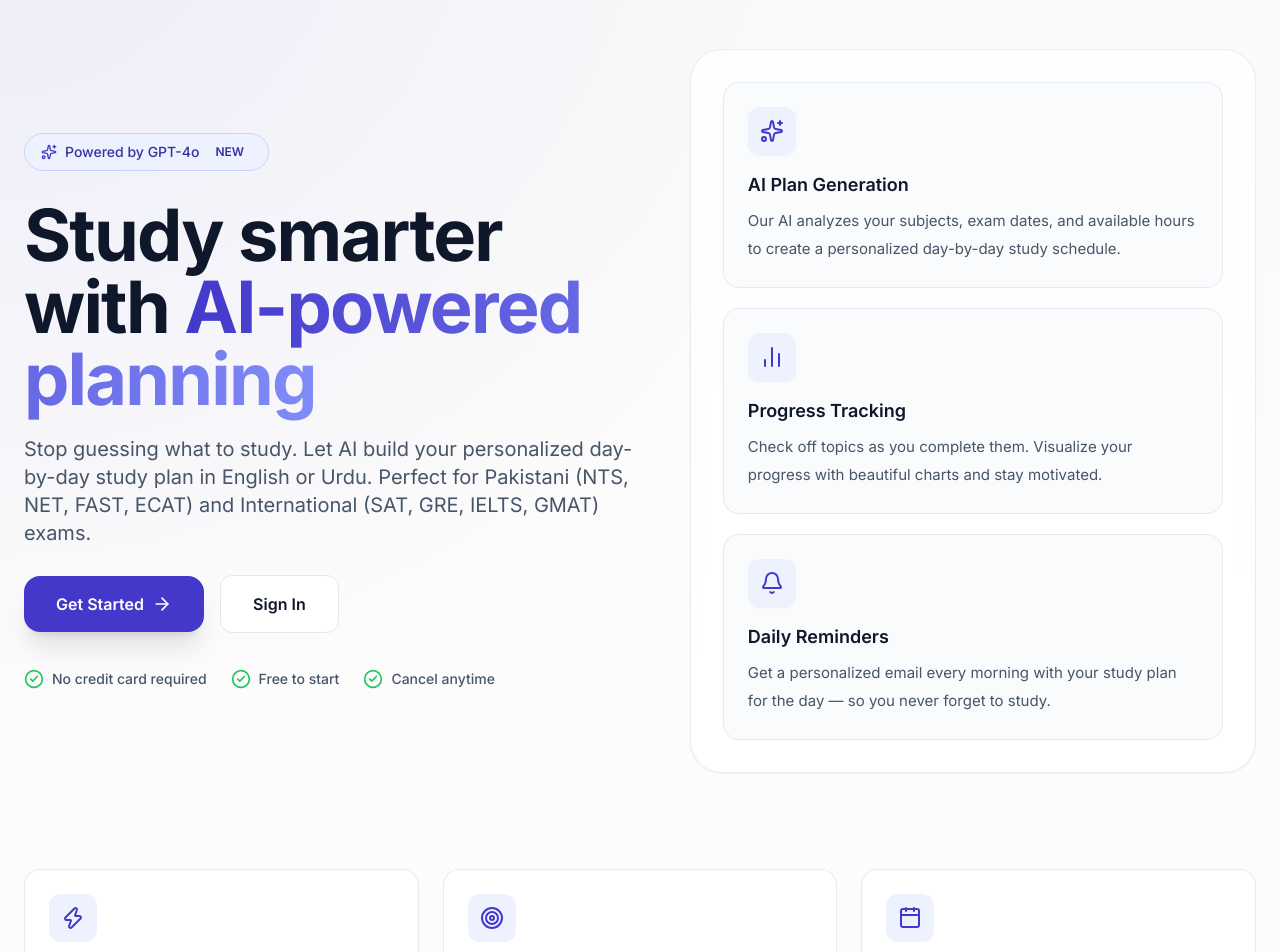
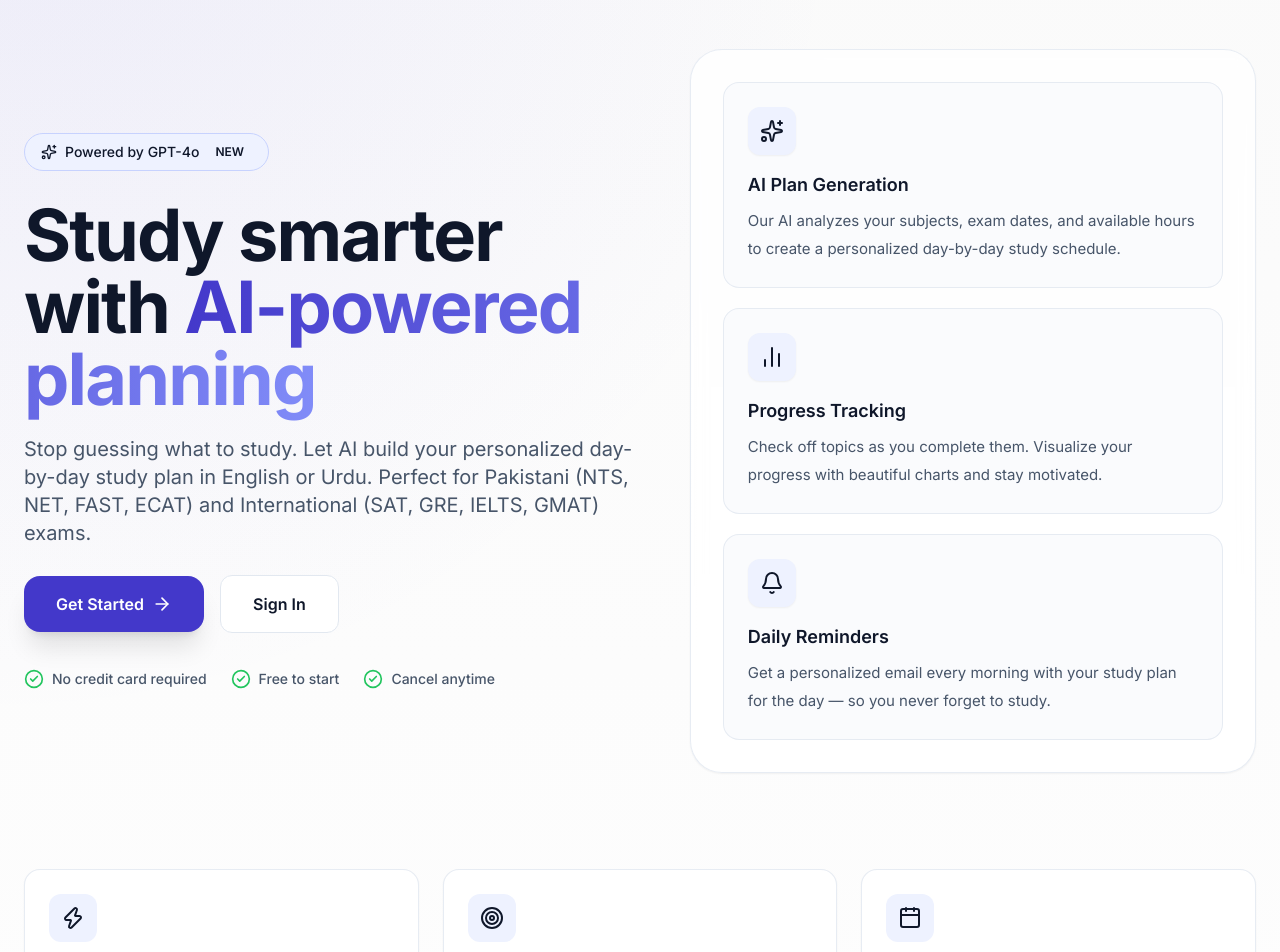
Before and after one commit to spidey077/Study-Saas, a Next.js app: page / in a window 1280 px wide. Shown: the part 120-1072 px from the top of the page. Built offline with nearby package versions, Linux system fonts and the light colour scheme; no server answers.

Commit message:
gui changes

```diff
--- a/src/app/page.tsx
+++ b/src/app/page.tsx
@@ -85,8 +85,8 @@ export default function LandingPage() {
           {/* Hero Section */}
           <section className="grid gap-10 lg:grid-cols-[1.05fr_0.95fr] items-center pt-4 lg:pt-2">
             <div className="space-y-7 animate-fade-in">
-              <div className="inline-flex items-center gap-2 rounded-full border border-primary-200 bg-primary-50 px-4 py-2 text-sm font-medium text-primary-700 dark:border-primary-900/50 dark:bg-primary-950/30 dark:text-primary-300">
-                <Sparkles className="h-4 w-4 text-primary-600" />
+              <div className="inline-flex items-center gap-2 rounded-full border border-primary-200 bg-primary-50 px-4 py-2 text-sm font-medium text-slate-900 dark:border-primary-900/50 dark:bg-primary-950/30">
+                <Sparkles className="h-4 w-4 text-slate-900" />
                 <span>Powered by GPT-4o</span>
                 <span className="rounded-full bg-primary-200/70 px-2 py-0.5 text-xs font-semibold dark:bg-primary-800/50">NEW</span>
               </div>
@@ -144,7 +144,7 @@ export default function LandingPage() {
                         className="rounded-2xl border border-slate-200/80 bg-slate-50/70 p-6 transition-colors duration-150 hover:border-primary-300 hover:bg-white dark:border-slate-800 dark:bg-slate-900/70 dark:hover:border-primary-500 dark:hover:bg-slate-900"
                         style={{ animationDelay: `${index * 100}ms` }}
                       >
-                        <div className="mb-4 inline-flex h-12 w-12 items-center justify-center rounded-xl bg-primary-50 text-primary-600 shadow-sm dark:bg-primary-950/40 dark:text-primary-300">
+                        <div className="mb-4 inline-flex h-12 w-12 items-center justify-center rounded-xl bg-primary-50 text-slate-900 shadow-sm dark:bg-primary-950/40">
                           <Icon className="h-6 w-6" />
                         </div>
                         <h3 className="text-lg font-semibold text-slate-900 dark:text-white">{feature.title}</h3>
@@ -173,7 +173,7 @@ export default function LandingPage() {
                   key={feature.title}
                   className="group rounded-2xl border border-slate-200/80 bg-white p-6 shadow-sm transition-colors duration-150 hover:border-primary-300 hover:bg-slate-50 dark:border-slate-800 dark:bg-slate-950/70 dark:hover:border-primary-500 dark:hover:bg-slate-900"
                 >
-                  <div className="mb-4 inline-flex h-12 w-12 items-center justify-center rounded-xl bg-primary-50 text-primary-600 dark:bg-primary-950/40 dark:text-primary-300">
+                  <div className="mb-4 inline-flex h-12 w-12 items-center justify-center rounded-xl bg-primary-50 text-slate-900 dark:bg-primary-950/40">
                     <Icon className="h-6 w-6" />
                   </div>
                   <h3 className="text-lg font-semibold text-slate-900 dark:text-white">{feature.title}</h3>
```
